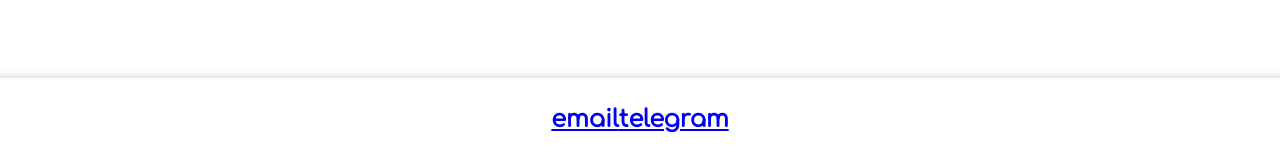
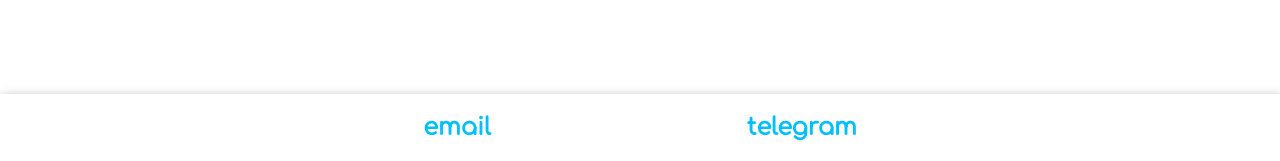
Before and after one commit to techmaniac89/Lef, a plain HTML site: page index.html in a window 1280 px wide. Shown: the part 639-800 px from the top of the page. Drawn offline with nearby package versions, Linux system fonts and the light colour scheme.

Commit message:
Update index.html

```diff
--- a/index.html
+++ b/index.html
@@ -75,26 +75,28 @@
         margin-left: 384px;
       }
       .navbar {
-        font-family: 'Comfortaa', cursive;
         display: flex;
-        justify-content: center;
-        align-items: center;
         background-color: white;
         box-shadow: 2px 2px 10px rgba(0, 0, 0, 0.3);
         position: fixed;
         bottom: 0;
         width: 100%;
-        padding: 8px;
       }
-      .navbar a {
-        display: inline-block;
+      .navlink {
+        font-family: 'Comfortaa', cursive;
+        display: flex;
+        justify-content: center;
+        width: 100%;
       }
-      @media (max-width: 480px) {
-        .navbar img {
-          display: block;
-          margin: 0 auto;
-        }
+      .navlink a {
+        margin-left: 128px;
+        margin-right: 128px;
+        color: deepskyblue;
       }
+      .navbar a:link { text-decoration: none; }
+      .navbar a:visited { text-decoration: none; }
+      .navbar a:hover { text-decoration: none; }
+      .navbar a:active { text-decoration: none; }
     </style>
   </head>
   <body>
@@ -143,8 +145,10 @@
     </div>-->
     </div>
     <div class="navbar">
+      <div class="navlink">
         <a href="mailto:e.batas@outlook.com"><h2>email</h2></a>
         <a href="https://telegram.me/batas89"><h2>telegram</h2></a>
+      </div>
     </div>
   </body>
 </html>
```
